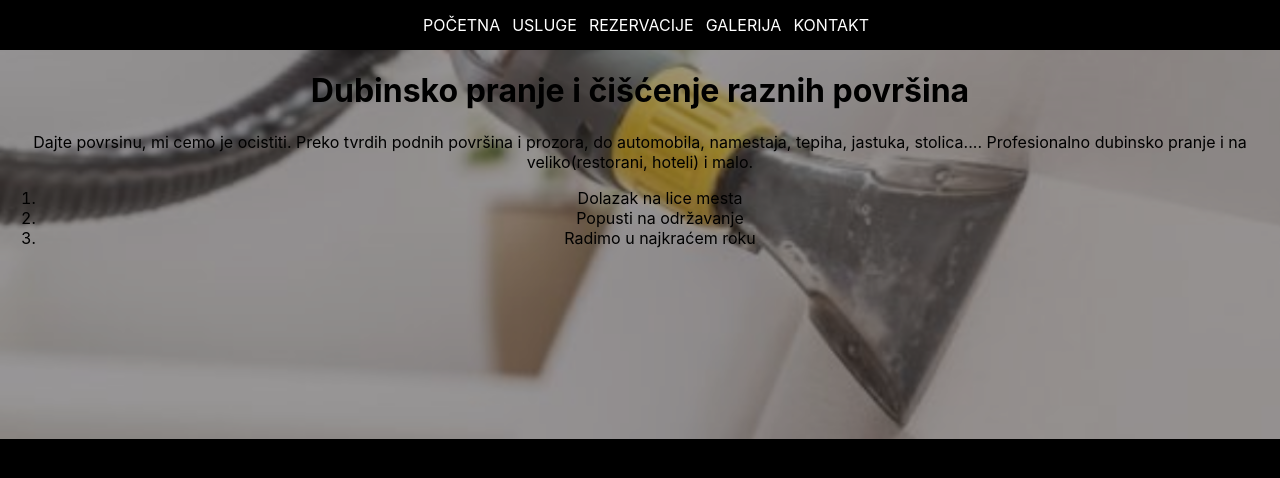
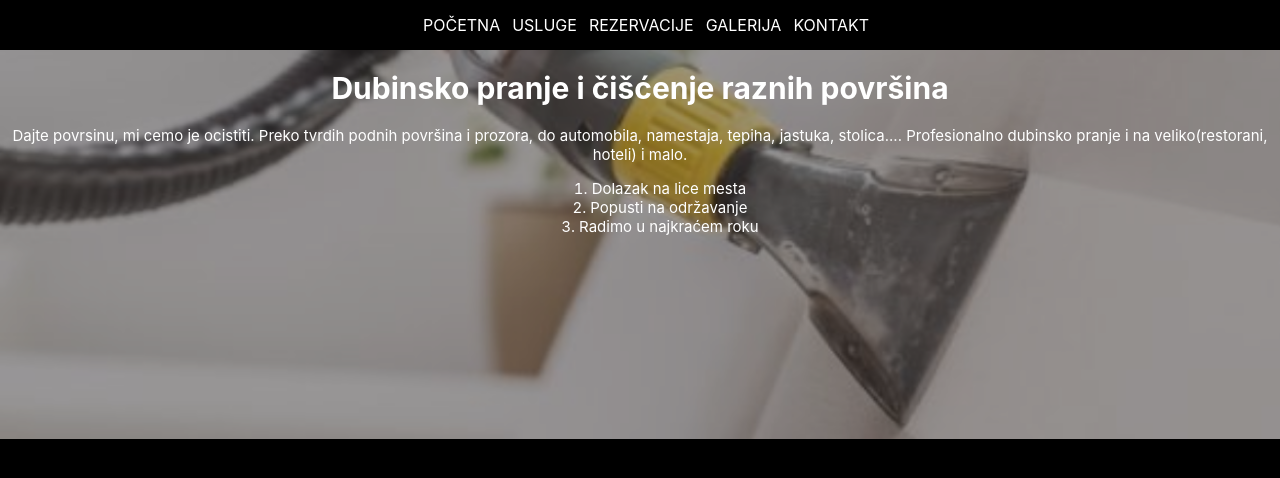
Before and after one commit to trinstone/MaturskiDubinskoPranje, a React (Create React App) app: page / in a window 1280 px wide. Shown: the top 478 px of the page. Built offline with nearby package versions, Linux system fonts and the light colour scheme.

Commit message:
uradjen deo stila za tekst na pocetnoj
dodata bela boja za tekst ovde i u main, moguci problemi

```diff
--- a/src/index.css
+++ b/src/index.css
@@ -1,5 +1,6 @@
 body {
   background-color: black;
+  color: white;
   margin: 0;
   font-family: -apple-system, BlinkMacSystemFont, 'Segoe UI', 'Roboto', 'Oxygen',
     'Ubuntu', 'Cantarell', 'Fira Sans', 'Droid Sans', 'Helvetica Neue',
@@ -29,3 +30,9 @@ code {
 .navbar a:hover {
   color: #3e7edf;
 }
+
+.Pocetna {
+  text-align: center;
+  font-size: 15px;
+  list-style-position: inside;
+}
```
